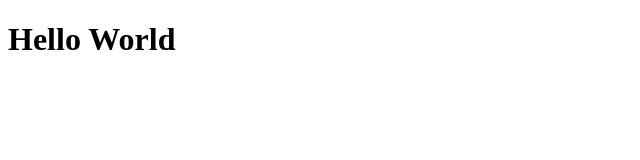
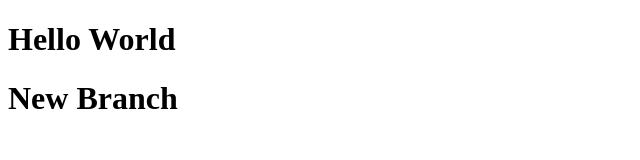
Before and after one commit to mrunaleepatel/second_repo, a plain HTML site: page index.html in a window 1280 px wide. Shown: the whole page, without its empty margins (0-640 px from the left). Drawn offline with Linux system fonts and the light colour scheme.

Commit message:
newBranch

```diff
--- a/index.html
+++ b/index.html
@@ -8,5 +8,6 @@
 </head>
 <body>
     <h1>Hello World</h1>
+    <h1>New Branch</h1>
 </body>
 </html>
```
